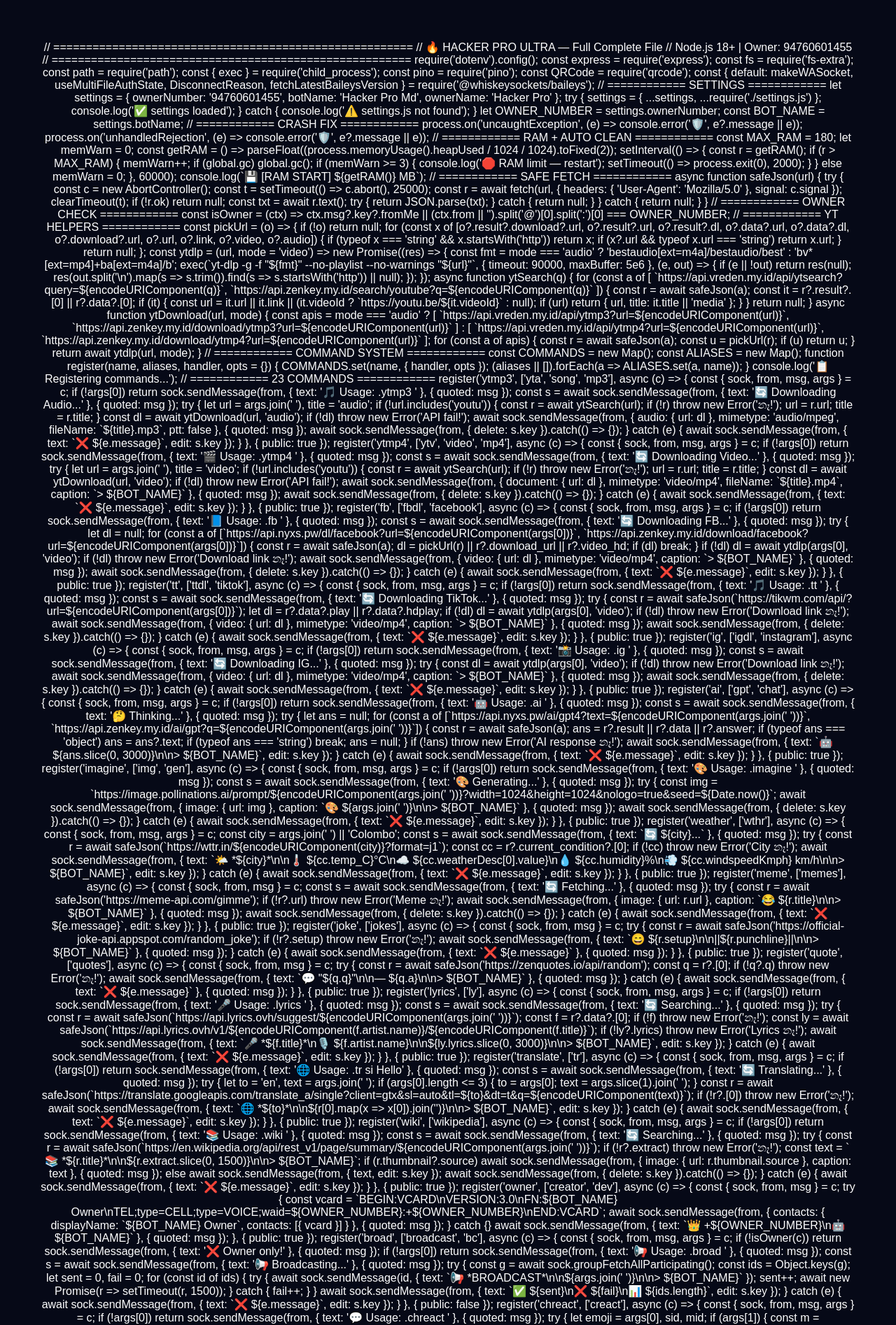
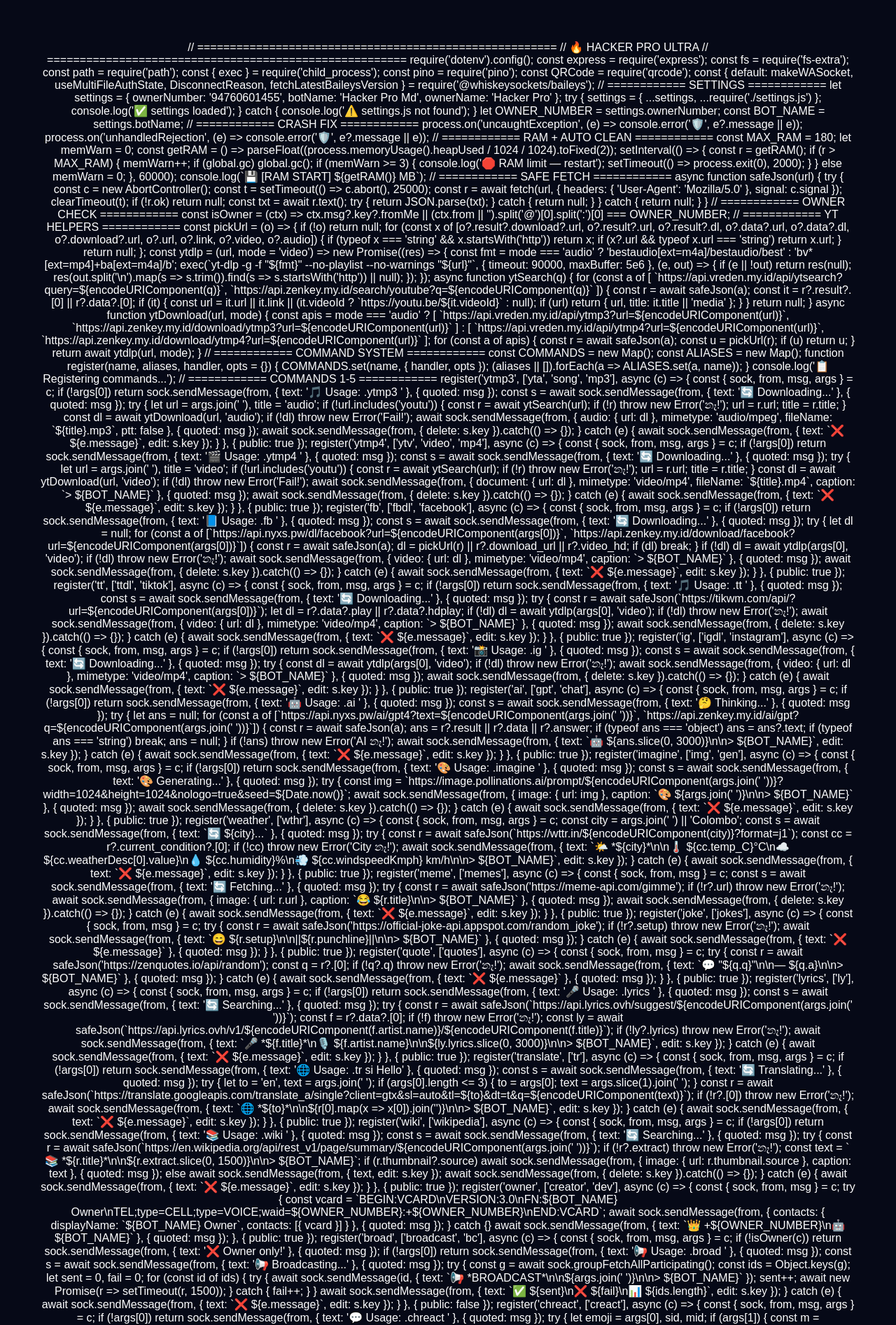
Before and after one commit to induwarajanith345-sudo/bbbb, a website: page web/public/index.html in a window 1280 px wide. Shown: the top 1894 px of the page at 70% size. Drawn offline with Linux system fonts and the light colour scheme.

Commit message:
Update index.html

```diff
--- a/web/public/index.html
+++ b/web/public/index.html
@@ -1,6 +1,5 @@
 // =======================================================
-// 🔥 HACKER PRO ULTRA — Full Complete File
-// Node.js 18+ | Owner: 94760601455
+// 🔥 HACKER PRO ULTRA
 // =======================================================
 
 require('dotenv').config();
@@ -101,15 +100,15 @@ function register(name, aliases, handler, opts = {}) {
 }
 console.log('📋 Registering commands...');
 
-// ============ 23 COMMANDS ============
+// ============ COMMANDS 1-5 ============
 register('ytmp3', ['yta', 'song', 'mp3'], async (c) => {
     const { sock, from, msg, args } = c;
-    if (!args[0]) return sock.sendMessage(from, { text: '🎵 Usage: .ytmp3 <name or link>' }, { quoted: msg });
-    const s = await sock.sendMessage(from, { text: '🔄 Downloading Audio...' }, { quoted: msg });
+    if (!args[0]) return sock.sendMessage(from, { text: '🎵 Usage: .ytmp3 <name>' }, { quoted: msg });
+    const s = await sock.sendMessage(from, { text: '🔄 Downloading...' }, { quoted: msg });
     try {
         let url = args.join(' '), title = 'audio';
         if (!url.includes('youtu')) { const r = await ytSearch(url); if (!r) throw new Error('නෑ!'); url = r.url; title = r.title; }
-        const dl = await ytDownload(url, 'audio'); if (!dl) throw new Error('API fail!');
+        const dl = await ytDownload(url, 'audio'); if (!dl) throw new Error('Fail!');
         await sock.sendMessage(from, { audio: { url: dl }, mimetype: 'audio/mpeg', fileName: `${title}.mp3`, ptt: false }, { quoted: msg });
         await sock.sendMessage(from, { delete: s.key }).catch(() => {});
     } catch (e) { await sock.sendMessage(from, { text: `❌ ${e.message}`, edit: s.key }); }
@@ -117,12 +116,12 @@ register('ytmp3', ['yta', 'song', 'mp3'], async (c) => {
 
 register('ytmp4', ['ytv', 'video', 'mp4'], async (c) => {
     const { sock, from, msg, args } = c;
-    if (!args[0]) return sock.sendMessage(from, { text: '🎬 Usage: .ytmp4 <name or link>' }, { quoted: msg });
-    const s = await sock.sendMessage(from, { text: '🔄 Downloading Video...' }, { quoted: msg });
+    if (!args[0]) return sock.sendMessage(from, { text: '🎬 Usage: .ytmp4 <name>' }, { quoted: msg });
+    const s = await sock.sendMessage(from, { text: '🔄 Downloading...' }, { quoted: msg });
     try {
         let url = args.join(' '), title = 'video';
         if (!url.includes('youtu')) { const r = await ytSearch(url); if (!r) throw new Error('නෑ!'); url = r.url; title = r.title; }
-        const dl = await ytDownload(url, 'video'); if (!dl) throw new Error('API fail!');
+        const dl = await ytDownload(url, 'video'); if (!dl) throw new Error('Fail!');
         await sock.sendMessage(from, { document: { url: dl }, mimetype: 'video/mp4', fileName: `${title}.mp4`, caption: `> ${BOT_NAME}` }, { quoted: msg });
         await sock.sendMessage(from, { delete: s.key }).catch(() => {});
     } catch (e) { await sock.sendMessage(from, { text: `❌ ${e.message}`, edit: s.key }); }
@@ -131,14 +130,14 @@ register('ytmp4', ['ytv', 'video', 'mp4'], async (c) => {
 register('fb', ['fbdl', 'facebook'], async (c) => {
     const { sock, from, msg, args } = c;
     if (!args[0]) return sock.sendMessage(from, { text: '📘 Usage: .fb <URL>' }, { quoted: msg });
-    const s = await sock.sendMessage(from, { text: '🔄 Downloading FB...' }, { quoted: msg });
+    const s = await sock.sendMessage(from, { text: '🔄 Downloading...' }, { quoted: msg });
     try {
         let dl = null;
         for (const a of [`https://api.nyxs.pw/dl/facebook?url=${encodeURIComponent(args[0])}`, `https://api.zenkey.my.id/download/facebook?url=${encodeURIComponent(args[0])}`]) {
             const r = await safeJson(a); dl = pickUrl(r) || r?.download_url || r?.video_hd; if (dl) break;
         }
         if (!dl) dl = await ytdlp(args[0], 'video');
-        if (!dl) throw new Error('Download link නෑ!');
+        if (!dl) throw new Error('නෑ!');
         await sock.sendMessage(from, { video: { url: dl }, mimetype: 'video/mp4', caption: `> ${BOT_NAME}` }, { quoted: msg });
         await sock.sendMessage(from, { delete: s.key }).catch(() => {});
     } catch (e) { await sock.sendMessage(from, { text: `❌ ${e.message}`, edit: s.key }); }
@@ -147,12 +146,12 @@ register('fb', ['fbdl', 'facebook'], async (c) => {
 register('tt', ['ttdl', 'tiktok'], async (c) => {
     const { sock, from, msg, args } = c;
     if (!args[0]) return sock.sendMessage(from, { text: '🎵 Usage: .tt <URL>' }, { quoted: msg });
-    const s = await sock.sendMessage(from, { text: '🔄 Downloading TikTok...' }, { quoted: msg });
+    const s = await sock.sendMessage(from, { text: '🔄 Downloading...' }, { quoted: msg });
     try {
         const r = await safeJson(`https://tikwm.com/api/?url=${encodeURIComponent(args[0])}`);
         let dl = r?.data?.play || r?.data?.hdplay;
         if (!dl) dl = await ytdlp(args[0], 'video');
-        if (!dl) throw new Error('Download link නෑ!');
+        if (!dl) throw new Error('නෑ!');
         await sock.sendMessage(from, { video: { url: dl }, mimetype: 'video/mp4', caption: `> ${BOT_NAME}` }, { quoted: msg });
         await sock.sendMessage(from, { delete: s.key }).catch(() => {});
     } catch (e) { await sock.sendMessage(from, { text: `❌ ${e.message}`, edit: s.key }); }
@@ -161,10 +160,10 @@ register('tt', ['ttdl', 'tiktok'], async (c) => {
 register('ig', ['igdl', 'instagram'], async (c) => {
     const { sock, from, msg, args } = c;
     if (!args[0]) return sock.sendMessage(from, { text: '📸 Usage: .ig <URL>' }, { quoted: msg });
-    const s = await sock.sendMessage(from, { text: '🔄 Downloading IG...' }, { quoted: msg });
+    const s = await sock.sendMessage(from, { text: '🔄 Downloading...' }, { quoted: msg });
     try {
         const dl = await ytdlp(args[0], 'video');
-        if (!dl) throw new Error('Download link නෑ!');
+        if (!dl) throw new Error('නෑ!');
         await sock.sendMessage(from, { video: { url: dl }, mimetype: 'video/mp4', caption: `> ${BOT_NAME}` }, { quoted: msg });
         await sock.sendMessage(from, { delete: s.key }).catch(() => {});
     } catch (e) { await sock.sendMessage(from, { text: `❌ ${e.message}`, edit: s.key }); }
@@ -181,7 +180,7 @@ register('ai', ['gpt', 'chat'], async (c) => {
             if (typeof ans === 'object') ans = ans?.text;
             if (typeof ans === 'string') break; ans = null;
         }
-        if (!ans) throw new Error('AI response නෑ!');
+        if (!ans) throw new Error('AI නෑ!');
         await sock.sendMessage(from, { text: `🤖 ${ans.slice(0, 3000)}\n\n> ${BOT_NAME}`, edit: s.key });
     } catch (e) { await sock.sendMessage(from, { text: `❌ ${e.message}`, edit: s.key }); }
 }, { public: true });
@@ -212,7 +211,7 @@ register('meme', ['memes'], async (c) => {
     const { sock, from, msg } = c;
     const s = await sock.sendMessage(from, { text: '🔄 Fetching...' }, { quoted: msg });
     try {
-        const r = await safeJson('https://meme-api.com/gimme'); if (!r?.url) throw new Error('Meme නෑ!');
+        const r = await safeJson('https://meme-api.com/gimme'); if (!r?.url) throw new Error('නෑ!');
         await sock.sendMessage(from, { image: { url: r.url }, caption: `😂 ${r.title}\n\n> ${BOT_NAME}` }, { quoted: msg });
         await sock.sendMessage(from, { delete: s.key }).catch(() => {});
     } catch (e) { await sock.sendMessage(from, { text: `❌ ${e.message}`, edit: s.key }); }
@@ -244,7 +243,7 @@ register('lyrics', ['ly'], async (c) => {
         const r = await safeJson(`https://api.lyrics.ovh/suggest/${encodeURIComponent(args.join(' '))}`);
         const f = r?.data?.[0]; if (!f) throw new Error('නෑ!');
         const ly = await safeJson(`https://api.lyrics.ovh/v1/${encodeURIComponent(f.artist.name)}/${encodeURIComponent(f.title)}`);
-        if (!ly?.lyrics) throw new Error('Lyrics නෑ!');
+        if (!ly?.lyrics) throw new Error('නෑ!');
         await sock.sendMessage(from, { text: `🎤 *${f.title}*\n🎙️ ${f.artist.name}\n\n${ly.lyrics.slice(0, 3000)}\n\n> ${BOT_NAME}`, edit: s.key });
     } catch (e) { await sock.sendMessage(from, { text: `❌ ${e.message}`, edit: s.key }); }
 }, { public: true });
@@ -305,7 +304,7 @@ register('chreact', ['creact'], async (c) => {
         let emoji = args[0], sid, mid;
         if (args[1]) { const m = args[1].match(/channel\/([^/]+)\/(\d+)/); if (m) { sid = m[1]; mid = m[2]; } }
         if (!mid) { const q = msg.message?.extendedTextMessage?.contextInfo; if (q?.stanzaId && q?.remoteJid?.includes('@newsletter')) { sid = q.remoteJid.split('@')[0]; mid = q.stanzaId; } }
-        if (!sid || !mid) throw new Error('Channel URL දෙන්න!');
+        if (!sid || !mid) throw new Error('URL දෙන්න!');
         if (emoji.length > 10) emoji = '❤️';
         await sock.sendMessage(`${sid}@newsletter`, { react: { text: emoji, key: { remoteJid: `${sid}@newsletter`, id: mid, fromMe: false } } });
         await sock.sendMessage(from, { text: `✅ ${emoji}` }, { quoted: msg });
@@ -446,11 +445,12 @@ app.get('/', (req, res) => {
     }
 });
 
-// API endpoints
+// API - Status
 app.get('/api/status', (req, res) => {
     res.json({ online: !!sock?.user, activeBots: 1, totalUsers: 1 });
 });
 
+// API - Pair Code
 app.post('/api/pair', async (req, res) => {
     try {
         const { phone } = req.body;
@@ -471,11 +471,13 @@ app.post('/api/pair', async (req, res) => {
     }
 });
 
+// API - Pair Status
 app.get('/api/pair/:userId', (req, res) => {
     if (currentCode && req.params.userId === currentUserId) res.json({ status: 'success', code: currentCode });
     else res.json({ status: 'pending' });
 });
 
+// API - QR Request
 app.post('/api/qr/request', async (req, res) => {
     const userId = Date.now().toString();
     qrStore.set(userId, { status: 'pending', qr: null });
@@ -483,18 +485,20 @@ app.post('/api/qr/request', async (req, res) => {
     res.json({ success: true, userId });
 });
 
+// API - QR Status
 app.get('/api/qr/:userId', (req, res) => {
     const data = qrStore.get(req.params.userId);
     if (data) res.json(data);
     else res.json({ status: 'pending' });
 });
 
+// API - Logout
 app.post('/api/logout', async (req, res) => {
     try { if (sock) await sock.logout(); res.json({ success: true }); }
     catch (e) { res.json({ success: false, error: e.message }); }
 });
 
-// ============ START ============
+// ============ START SERVER ============
 const PORT = process.env.PORT || 80;
 app.listen(PORT, '0.0.0.0', () => {
     console.log(`🌐 Web: http://0.0.0.0:${PORT}`);
```
